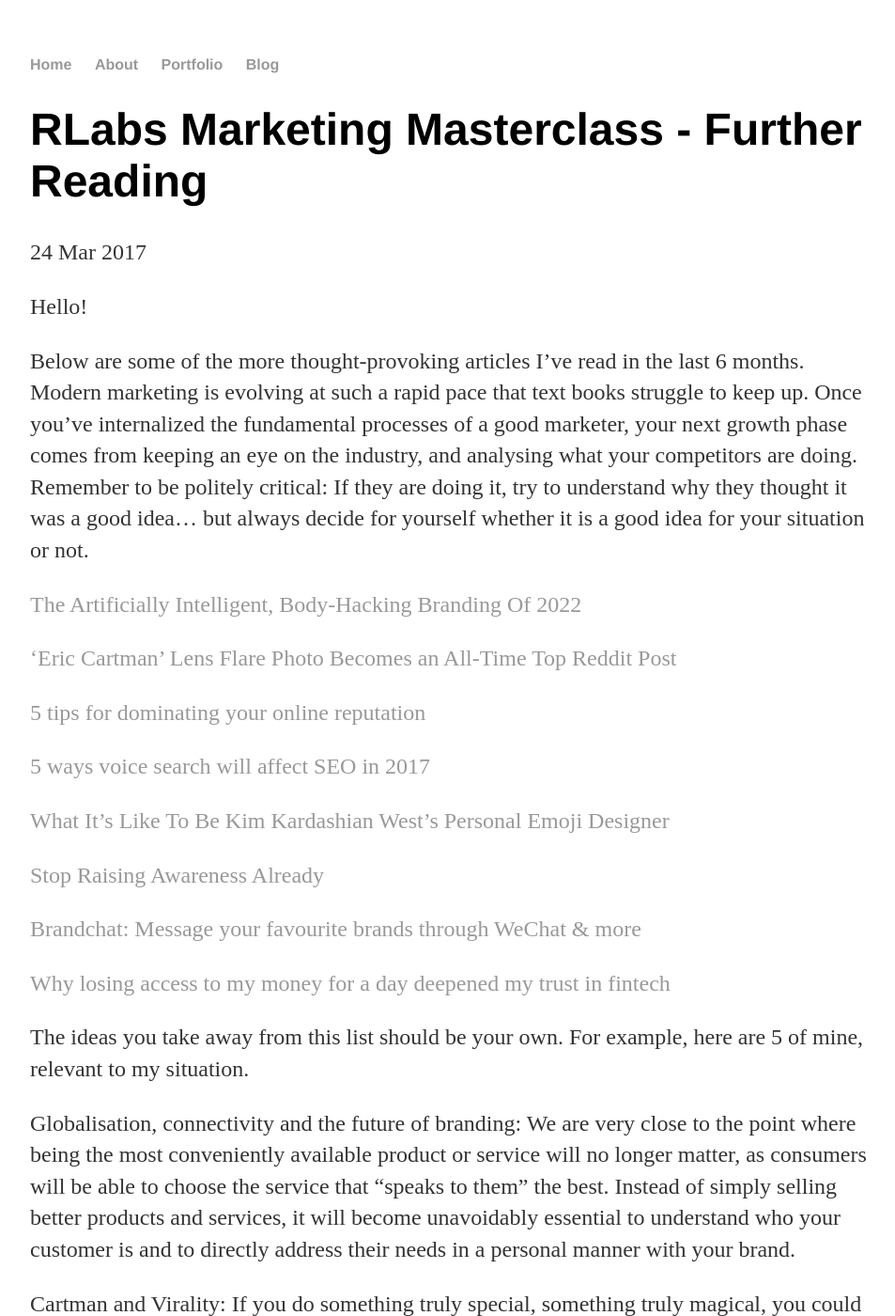
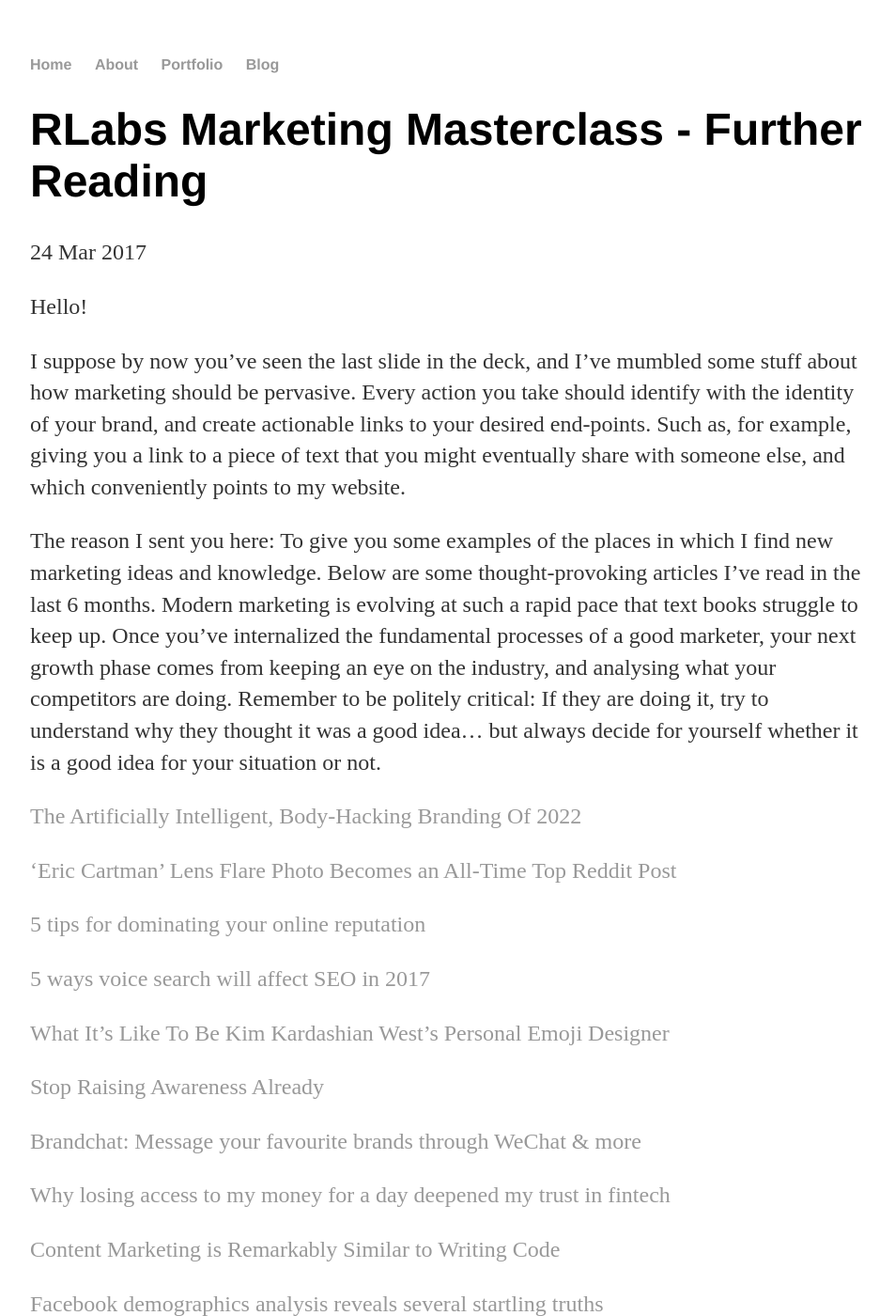
Before and after one commit to erikbrits/erikbrits.github.io, a Jekyll site: the page built from _posts/2017-03-24-RLabs-Marketing-Masterclass.md, in a window 1280 px wide and 1400 px high. Shown: the whole window at 94% size, without its empty margins (160-1113 px from the left). Built offline with Jekyll 4.4.1, drawn with Linux system fonts in a browser that asks for light colours; some of the changed text lies outside the part shown.

Commit message:
Update 2017-03-24-RLabs-Marketing-Masterclass.md
Added words, added links, wrapping up now.

```diff
--- a/_posts/2017-03-24-RLabs-Marketing-Masterclass.md
+++ b/_posts/2017-03-24-RLabs-Marketing-Masterclass.md
@@ -6,7 +6,9 @@ date: 2017-03-24
 
 Hello!
 
-Below are some of the more thought-provoking articles I've read in the last 6 months. Modern marketing is evolving at such a rapid pace that text books struggle to keep up. Once you’ve internalized the fundamental processes of a good marketer, your next growth phase comes from keeping an eye on the industry, and analysing what your competitors are doing. Remember to be politely critical: If they are doing it, try to understand why they thought it was a good idea… but always decide for yourself whether it is a good idea for your situation or not.
+I suppose by now you've seen the last slide in the deck, and I've mumbled some stuff about how marketing should be pervasive. Every action you take should identify with the identity of your brand, and create actionable links to your desired end-points. Such as, for example, giving you a link to a piece of text that you might eventually share with someone else, and which conveniently points to my website.
+
+The reason I sent you here: To give you some examples of the places in which I find new marketing ideas and knowledge. Below are some thought-provoking articles I've read in the last 6 months. Modern marketing is evolving at such a rapid pace that text books struggle to keep up. Once you’ve internalized the fundamental processes of a good marketer, your next growth phase comes from keeping an eye on the industry, and analysing what your competitors are doing. Remember to be politely critical: If they are doing it, try to understand why they thought it was a good idea… but always decide for yourself whether it is a good idea for your situation or not.
 
 
 
@@ -26,6 +28,14 @@ Below are some of the more thought-provoking articles I've read in the last 6 mo
 
 [Why losing access to my money for a day deepened my trust in fintech](https://thenextweb.com/eu/2017/03/06/losing-access-money-day-deepened-trust-fintech/#.tnw_YMMUsB7P)
 
+[Content Marketing is Remarkably Similar to Writing Code](https://www.startups.co/articles/content-marketing-is-remarkably-similar-to-writing-code)
+
+[Facebook demographics analysis reveals several startling truths](https://thenextweb.com/facebook/2017/03/22/facebook-demographics-analysis-startling-truths/#.tnw_tiTqvrbq)
+
+[12 ways to grab millennials using gamification](https://thenextweb.com/business/2017/02/13/12-ways-to-grab-millennials-using-gamification/#.tnw_hApwcYfR)
+
+[How HotelTonight’s Logo Boosts Revenue By More Than 10% A Year](https://www.fastcodesign.com/3067932/how-hoteltonights-logo-boosted-revenue-by-more-than-10)
+
 The ideas you take away from this list should be your own. For example, here are 5 of mine, relevant to my situation.
 
 
```
